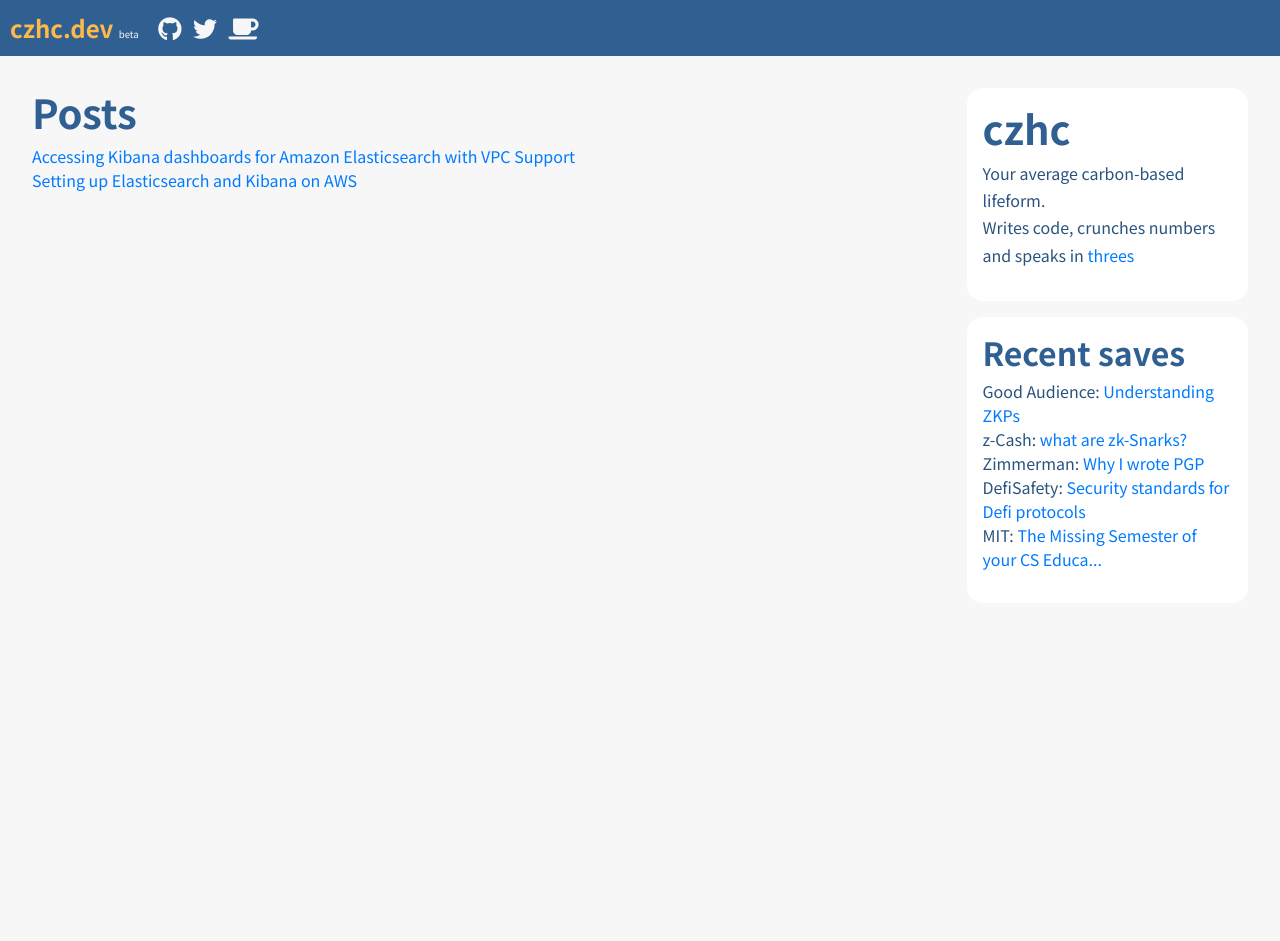
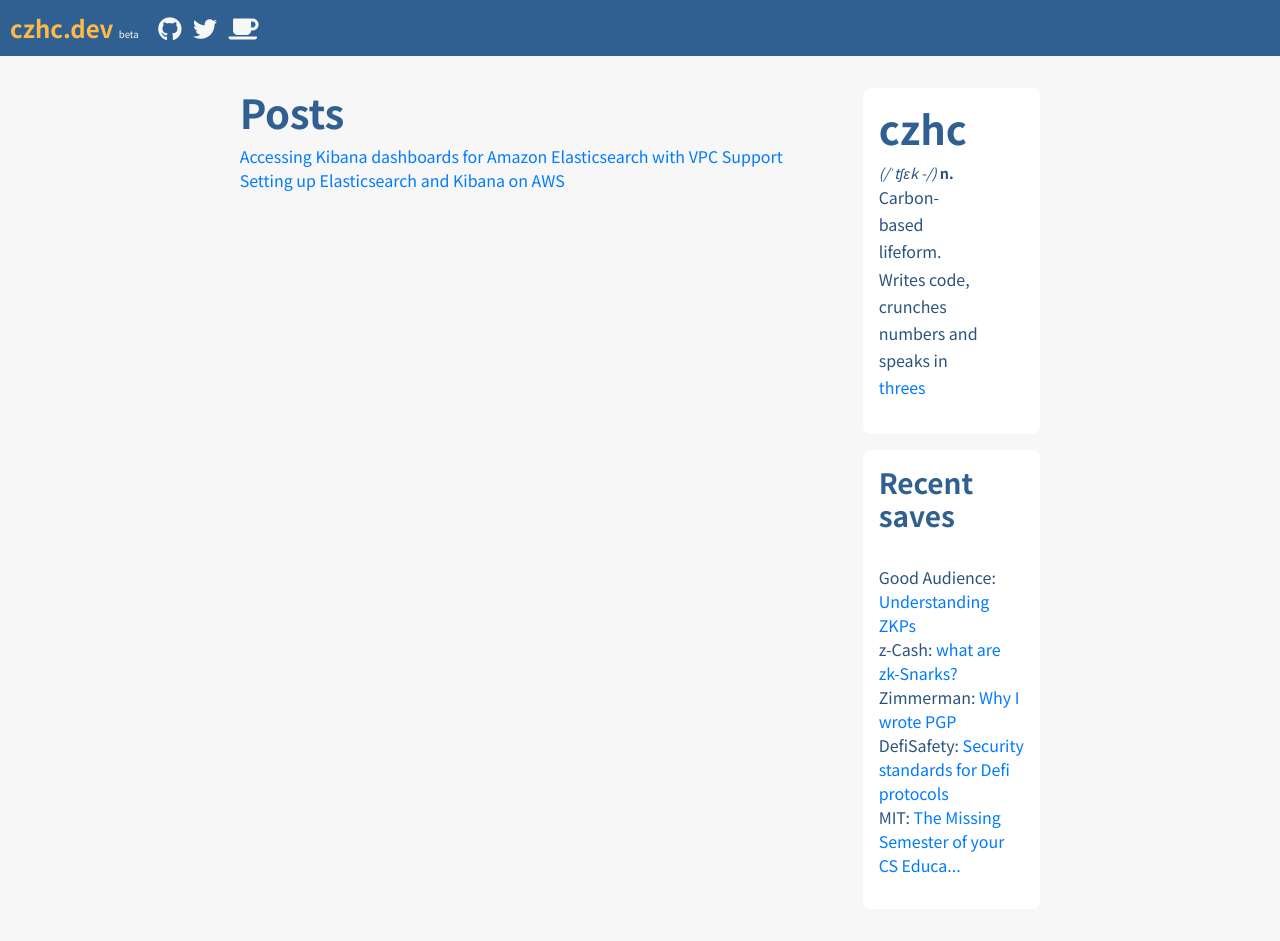
Before and after one commit to czhc/czhc.github.io, a Jekyll site: the page built from index.html, in a window 1280 px wide. Built offline with Jekyll 4.4.1, drawn with Linux system fonts in a browser that asks for light colours; nearby versions of some CDN libraries; before the commit the page ends 900 px from its top, so only the background shows below that.

Commit message:
Fix styles

```diff
--- a/_includes/aboutme.html
+++ b/_includes/aboutme.html
@@ -1,8 +1,16 @@
-<section>
-	<h1>czhc</h1>
-	<p>
-		Your average carbon-based lifeform.
-		<br/>
-		Writes code, crunches numbers and speaks in <a href="https://en.wikipedia.org/wiki/Rule_of_three_(writing)" target="_blank">threes<a>
-	</p>
+<section class="aboutme">
+	<div class="row">
+		<div class="col-md-9">
+			<h1>czhc</h1>
+			<span><em>(/ˈtʃɛk -/)</em>&nbsp;<strong>n.</strong></span>
+			<p>
+				Carbon-based lifeform.<br>
+				Writes code, crunches numbers and speaks in <a href="https://en.wikipedia.org/wiki/Rule_of_three_(writing)" target="_blank">threes</a>
+			</p>
+		</div>
+<!-- 		<div class='col-md-3'>
+			<img class="img-fluid" src="" style="background-color:#0df3f3;padding:100%" >
+		</div> -->
+	</div>
+
 </section>
--- a/_includes/bookmarks.html
+++ b/_includes/bookmarks.html
@@ -1,5 +1,6 @@
-<section>
-	<h2>Recent saves</h2>
+<section class="bookmarks">
+	<h3>Recent saves</h3>
+	<br>
 	<ul class="list-unstyled">
 	{% for bm in site.data.bookmarks %}
 	    <li>{{ bm.src }}: <a href="{{bm.url}}?ref={{site.url}}" target="_blank"> {{ bm.title | truncate: 40}} </a></li>
--- a/css/default.scss
+++ b/css/default.scss
@@ -52,8 +52,14 @@
 .sidebar > section {
   padding: 1em;
   background-color: white;
-  border-radius: 1em;
+  border-radius: 0.5em;
   &:not(:first-child){
     margin-top: 1em;
   }
 }
+
+.aboutme {
+  span {
+    font-size: 0.9em;
+  }
+}
--- a/index.html
+++ b/index.html
@@ -4,10 +4,10 @@ title: czhc.dev
 description:
 ---
 <div class="row">
-	<section class="col-sm-12 col-md-9 feed sect--hero">
+	<section class="col-sm-12 offset-md-2 col-md-6 feed sect--hero">
 	  {% include feed.html %}
 	</section>
-	<section class="hidden-sm col-md-3 sidebar">
+	<section class="col-sm-12 col-md-2 sidebar">
     {% include aboutme.html %}
     {% include bookmarks.html %}
 	</section>
```
Also changed, not shown: _layouts/default.html (line endings or trailing spaces).
